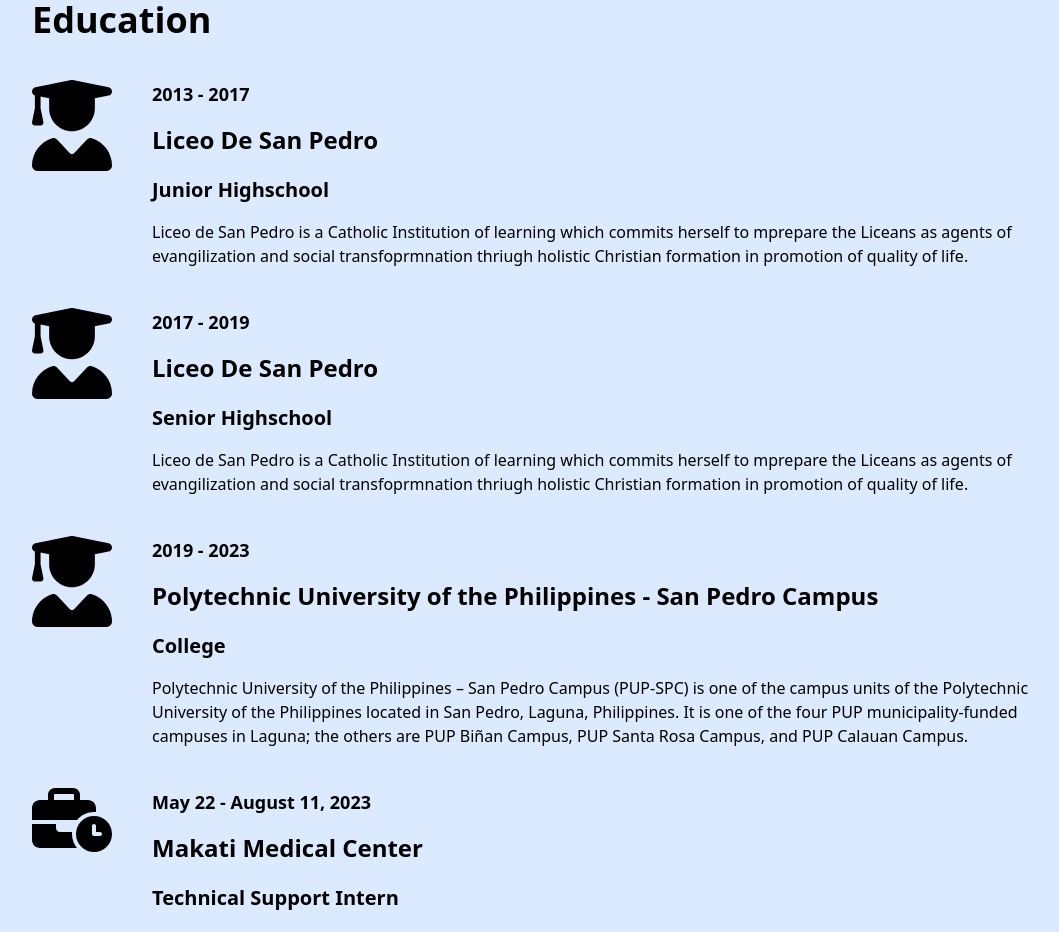
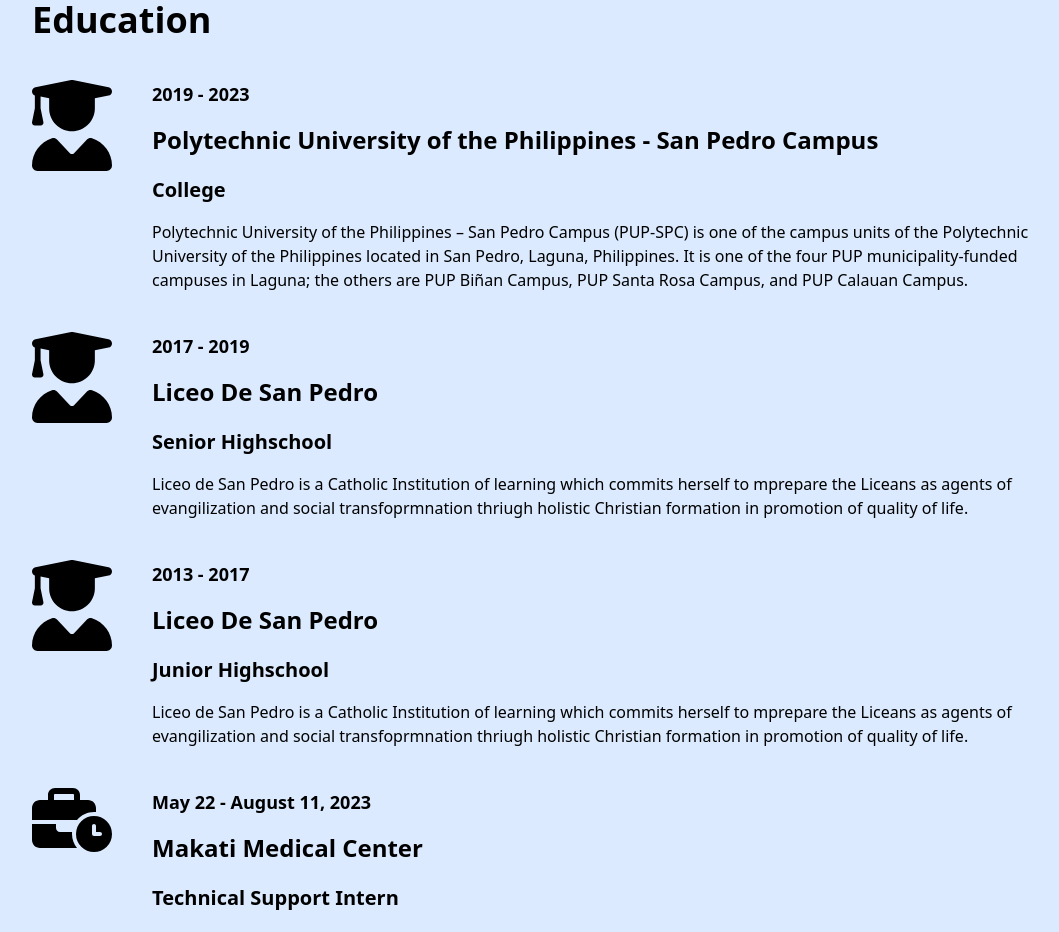
Before and after one commit to Romage25/react-portfolio, a React (Vite) app: page / in a window 1280 px wide. Shown: the part 1420-2352 px from the top of the page, without its empty margins (96-1155 px from the left). Built offline with nearby package versions, Linux system fonts and the light colour scheme.

Commit message:
update resume details

```diff
--- a/src/assets/data.json
+++ b/src/assets/data.json
@@ -50,10 +50,10 @@
   ],
   "resumeData": [
     {
-      "year": "2013 - 2017",
-      "school": "Liceo De San Pedro",
-      "level": "Junior Highschool",
-      "paragraph": "Liceo de San Pedro is a Catholic Institution of learning which commits herself to mprepare the Liceans as agents of evangilization and social transfoprmnation thriugh holistic Christian formation in promotion of quality of life.",
+      "year": "2019 - 2023",
+      "school": "Polytechnic University of the Philippines - San Pedro Campus",
+      "level": "College",
+      "paragraph": "Polytechnic University of the Philippines – San Pedro Campus (PUP-SPC) is one of the campus units of the Polytechnic University of the Philippines located in San Pedro, Laguna, Philippines. It is one of the four PUP municipality-funded campuses in Laguna; the others are PUP Biñan Campus, PUP Santa Rosa Campus, and PUP Calauan Campus.",
       "isOJT": false
     },
     {
@@ -64,13 +64,12 @@
       "isOJT": false
     },
     {
-      "year": "2019 - 2023",
-      "school": "Polytechnic University of the Philippines - San Pedro Campus",
-      "level": "College",
-      "paragraph": "Polytechnic University of the Philippines – San Pedro Campus (PUP-SPC) is one of the campus units of the Polytechnic University of the Philippines located in San Pedro, Laguna, Philippines. It is one of the four PUP municipality-funded campuses in Laguna; the others are PUP Biñan Campus, PUP Santa Rosa Campus, and PUP Calauan Campus.",
+      "year": "2013 - 2017",
+      "school": "Liceo De San Pedro",
+      "level": "Junior Highschool",
+      "paragraph": "Liceo de San Pedro is a Catholic Institution of learning which commits herself to mprepare the Liceans as agents of evangilization and social transfoprmnation thriugh holistic Christian formation in promotion of quality of life.",
       "isOJT": false
     },
-
     {
       "year": "May 22 - August 11, 2023",
       "school": "Makati Medical Center",
--- a/src/components/About.jsx
+++ b/src/components/About.jsx
@@ -4,10 +4,10 @@
 
 export default function About() {
   const downloadCV = () => {
-    const fileUrl = "/Rodel-Gerodias-Curriculum-Vitae.pdf";
+    const fileUrl = "/Rodel-Gerodias-Resume.pdf";
     const link = document.createElement("a");
     link.href = fileUrl;
-    link.download = "Rodel_Gerodias-Curriculum_Vitae.pdf";
+    link.download = "Rodel-Gerodias-Resume.pdf";
     link.style.display = "none";
     document.body.appendChild(link);
     link.click();
@@ -17,7 +17,7 @@
   useEffect(() => {
     return () => {
       const link = document.querySelector(
-        "a[download='Rodel_Gerodias-Curriculum_Vitae.pdf']"
+        "a[download='Rodel-Gerodias-Resume.pdf']"
       );
       if (link) {
         link.remove();
```
Also changed, not shown: 2 other files (tests, documents, lock files or other folders).
